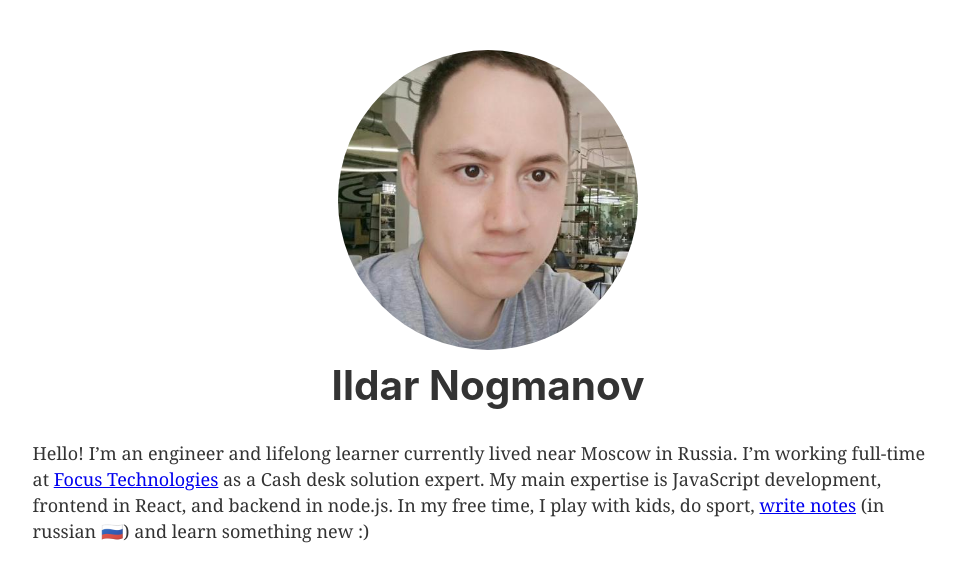
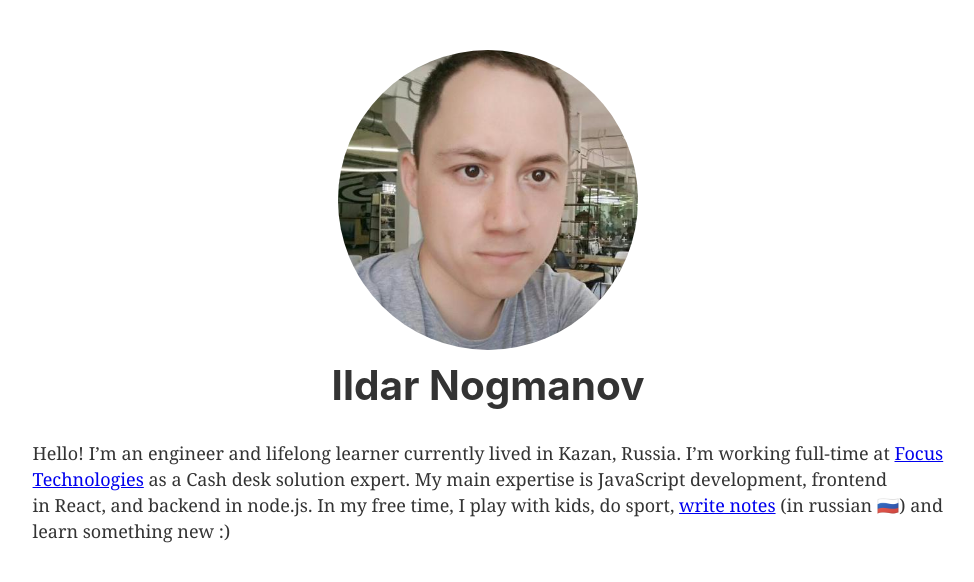
Before and after one commit to Ildarik/ildarik.github.io, a Gatsby site: page / in a window 1280 px wide. Shown: the top 582 px of the page, without its empty margins (152-1126 px from the left). Built offline with nearby package versions, Linux system fonts and the light colour scheme; Gatsby itself is replaced by a stand-in of ours.

Commit message:
Update index.js

```diff
--- a/src/pages/index.js
+++ b/src/pages/index.js
@@ -64,7 +64,7 @@ const IndexPage = ({ data }) => (
     <p style={{ padding: 5 }}>
       Hello!
       I&rsquo;m an&nbsp;engineer and lifelong learner currently lived
-      near Moscow in Russia. I&rsquo;m working full-time at&nbsp;
+      in Kazan, Russia. I&rsquo;m working full-time at&nbsp;
       <a href="https://focus.bi" target="_blank" rel="noopener noreferrer">
         Focus Technologies
       </a>{" "}
```
